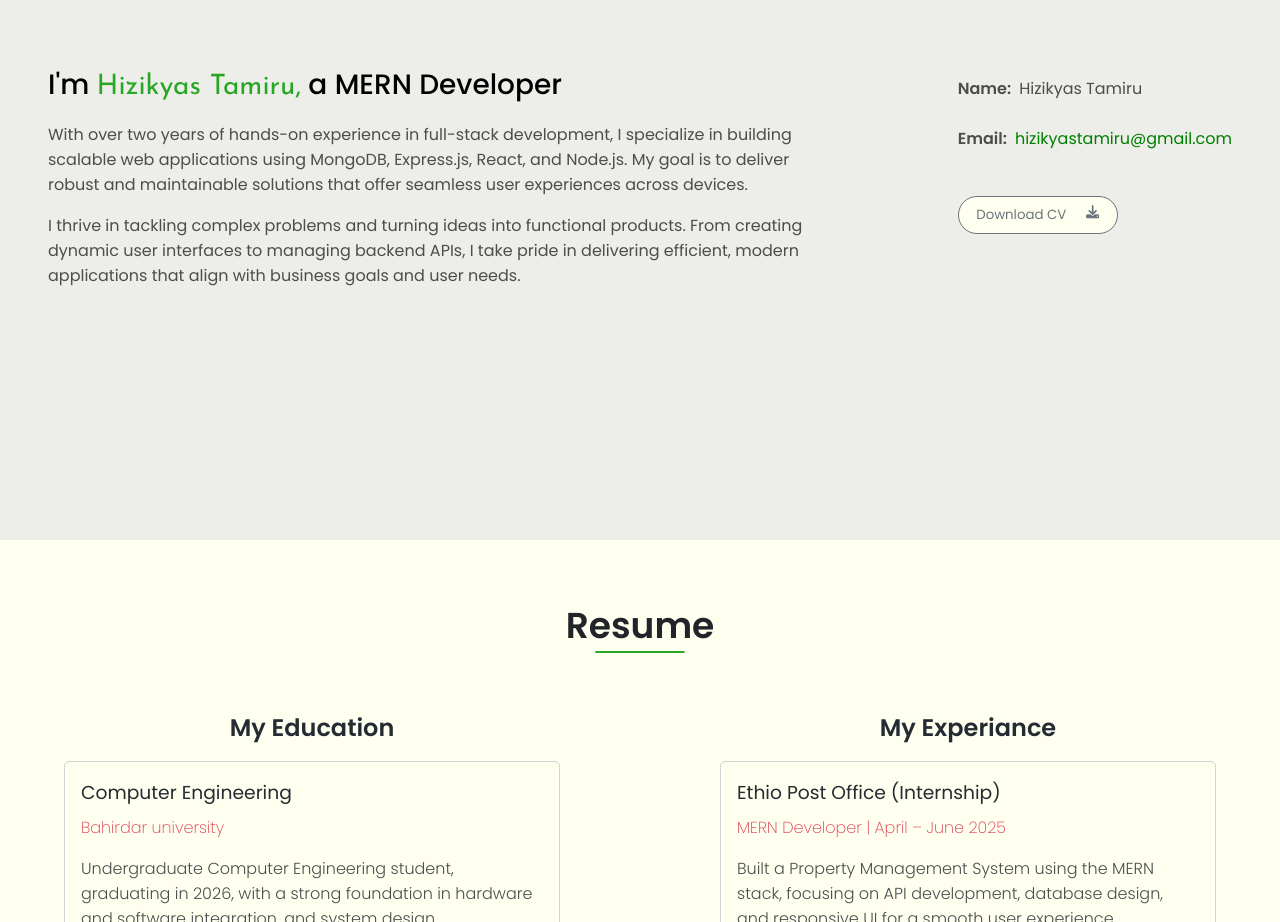
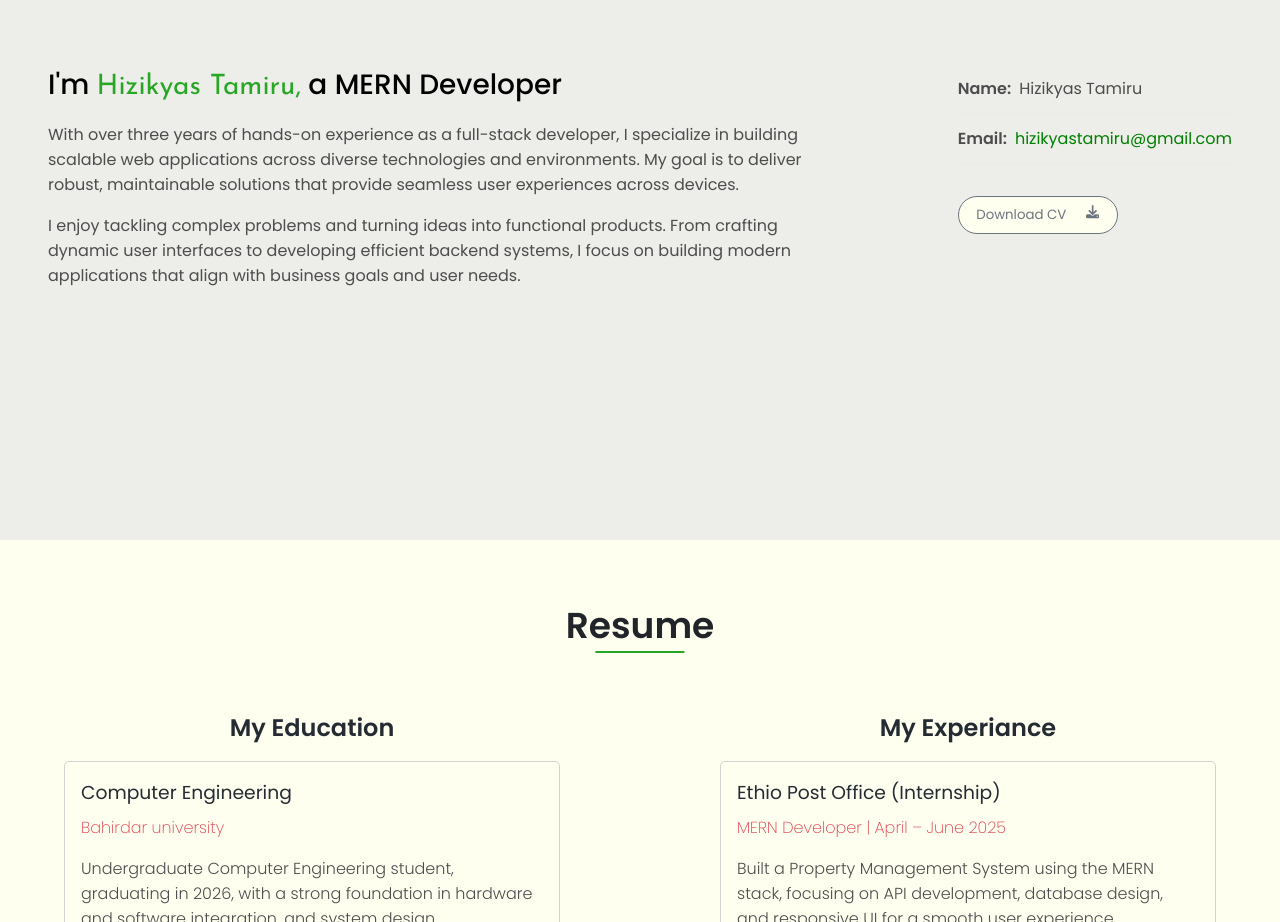
Before and after one commit to Hizikyas/Portfolio, a React (Create React App) app: page / in a window 1280 px wide. Shown: the part 940-1862 px from the top of the page. Built offline with nearby package versions, Linux system fonts and the light colour scheme.

Commit message:
changing the about us page

```diff
--- a/src/Components/About/About.js
+++ b/src/Components/About/About.js
@@ -13,8 +13,8 @@ const About = () => {
       <div className={classes["section-container"]}>
           <div className={classes["paragraph-container"]}>
               <h2>I'm <span className={classes["title-change"]}>Hizikyas Tamiru,</span> a MERN Developer</h2>
-              <p className={classes["paragraph-1"]}>With over two years of hands-on experience in full-stack development, I specialize in building scalable web applications using MongoDB, Express.js, React, and Node.js. My goal is to deliver robust and maintainable solutions that offer seamless user experiences across devices.</p>
-              <p className={classes["paragraph-2"]}>I thrive in tackling complex problems and turning ideas into functional products. From creating dynamic user interfaces to managing backend APIs, I take pride in delivering efficient, modern applications that align with business goals and user needs.</p>
+              <p className={classes["paragraph-1"]}>With over three years of hands-on experience as a full-stack developer, I specialize in building scalable web applications across diverse technologies and environments. My goal is to deliver robust, maintainable solutions that provide seamless user experiences across devices.</p>
+              <p className={classes["paragraph-2"]}>I enjoy tackling complex problems and turning ideas into functional products. From crafting dynamic user interfaces to developing efficient backend systems, I focus on building modern applications that align with business goals and user needs.</p>
           </div>
 
         <div className={classes["digital-container"]}>
```
